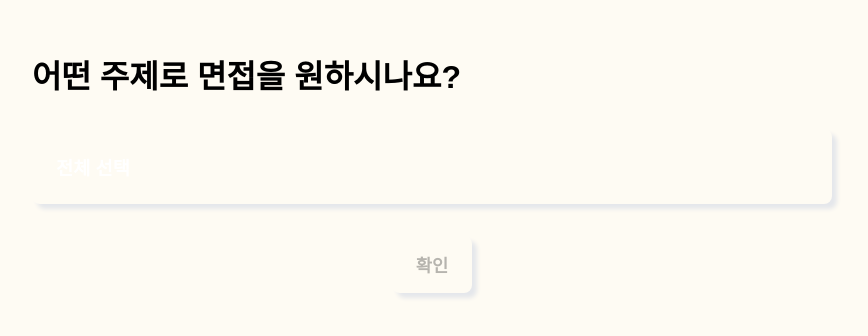
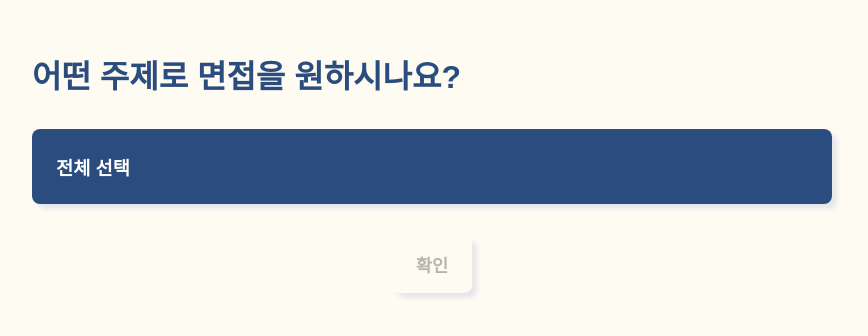
Before and after one commit to dmdeh/job-cracker, a Next.js app: page /selection/topics in a window 1280 px wide. Shown: the part 228-564 px from the top of the page, without its empty margins (208-1076 px from the left). Built offline with nearby package versions, Linux system fonts and the light colour scheme.

Commit message:
refactor: 파일명, 데이터명, style 수정

```diff
--- a/src/app/constants/topics.ts
+++ b/src/app/constants/topics.ts
@@ -1,4 +1,4 @@
-const TOPICS_Frontend = {
+const TOPICS_FRONTEND = {
   "HTML / CSS": [
     "시맨틱 태그",
     "Flexbox / Grid 레이아웃",
@@ -43,7 +43,7 @@ const TOPICS_Frontend = {
   ],
 };
 
-const TOPICS_Backend = {
+const TOPICS_BACKEND = {
   Java: [
     "Java 언어 기초",
     "객체지향 프로그래밍 (OOP) 개념",
@@ -89,7 +89,7 @@ const TOPICS_Backend = {
   ],
 };
 
-const TOPICS_iOS = {
+const TOPICS_IOS = {
   Swift: [
     "Swift 기초 문법",
     "옵셔널",
@@ -119,9 +119,9 @@ const TOPICS_iOS = {
 };
 
 export const TOPIC_MAP = {
-  Frontend: TOPICS_Frontend,
-  Backend: TOPICS_Backend,
-  iOS: TOPICS_iOS,
+  Frontend: TOPICS_FRONTEND,
+  Backend: TOPICS_BACKEND,
+  iOS: TOPICS_IOS,
 };
 
 export type TopicKey = keyof typeof TOPIC_MAP;
--- a/src/app/selection/topics/page.tsx
+++ b/src/app/selection/topics/page.tsx
@@ -2,7 +2,7 @@
 
 import { useRouter, useSearchParams } from "next/navigation";
 import { useState } from "react";
-import styles from "./page.module.css";
+import styles from "./topics.module.css";
 import { TOPIC_MAP, TopicKey } from "@/app/constants/topics";
 
 export default function Topics() {
--- a/src/app/selection/topics/page.module.css
+++ b/src/app/selection/topics/topics.module.css
@@ -11,7 +11,7 @@
 .header {
   width: 100%;
   max-width: 100vh;
-  color: var(--color-main);
+  color: var(--color-blue100);
 }
 
 .grid {
@@ -21,16 +21,17 @@
 }
 
 .card {
+  color: var(--color-blue100);
   padding: 1.5rem;
   border-radius: 0.5rem;
   box-shadow: 5px 5px 4px #e5e7eb;
-  background-color: var(--color-cardBackground);
+  background-color: var(--color-background-light);
   cursor: pointer;
   transition: all 0.2s ease-in-out;
 }
 
 .selected {
-  background-color: var(--color-main);
+  background-color: var(--color-blue100);
   color: white;
 }
 
@@ -42,7 +43,7 @@
   background-color: var(--color-cardBackground);
   cursor: pointer;
   transition: all 0.2s ease-in-out;
-  border: 2px solid var(--color-main);
+  border: 2px solid var(--color-blue100);
   font-size: 1.1rem;
 }
 
```
